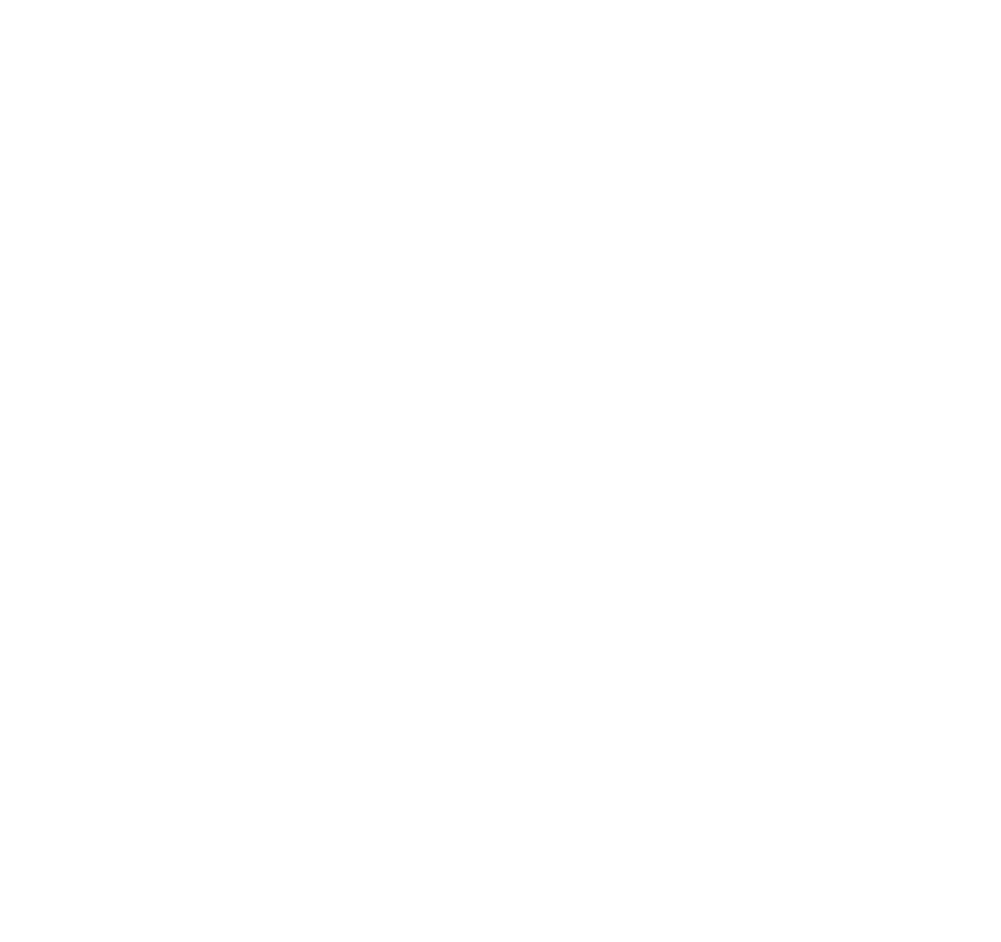
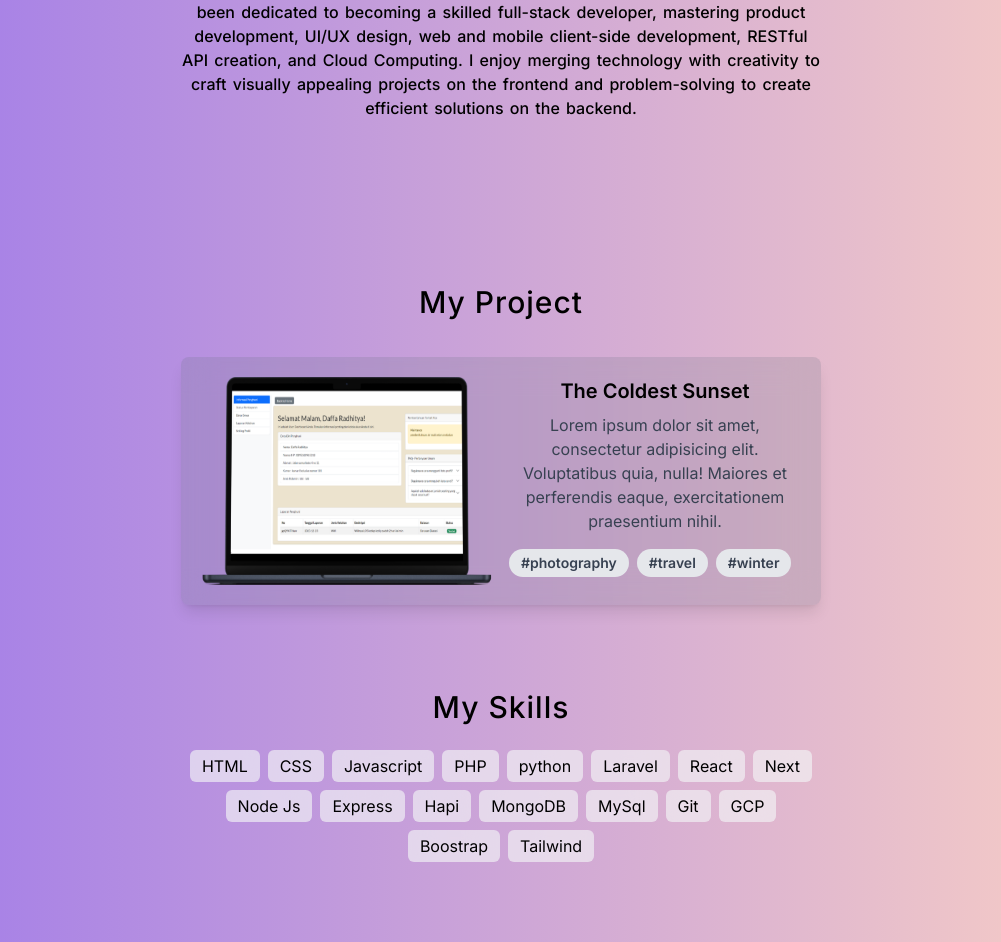
Before and after one commit to Dapoodap/next-personal, a Next.js app: page / in a window 1280 px wide. Shown: the part 911-1853 px from the top of the page, without its empty margins (139-1140 px from the left). Before the commit the page ends 800 px from the top, so only its background shows below. Built offline with nearby package versions, Linux system fonts and the light colour scheme.

Commit message:
features::makeskill

```diff
--- a/src/app/globals.css
+++ b/src/app/globals.css
@@ -5,3 +5,11 @@
 body {
     background-image: linear-gradient(to right, #9F7AEA, #FAD0C4);
   }
+
+
+.konten{
+  font-size: 16px;
+  word-spacing: 2px;
+  font-weight: 500;
+
+}
--- a/src/app/page.jsx
+++ b/src/app/page.jsx
@@ -1,6 +1,9 @@
 import React from "react";
 import Navbar from "@/components/Navbar";
 import HeroSection from "@/components/section/HeroSection";
+import AboutSection from "@/components/section/AboutSection";
+import ProjectSection from "@/components/section/ProjectSection";
+import SkillSection from "@/components/section/SkillSection";
 
 export default function Home() {
   return (
@@ -9,7 +12,9 @@
       <div className="mt-28 sm:mt-32">
         <HeroSection />
         <hr className="w-1/2 m-auto my-20 border border-black border-solid border-400 "/>
-        {/* Tambahkan komponen-komponen lainnya di sini */}
+        <AboutSection/>
+        <ProjectSection/>
+        <SkillSection/>
       </div>
     </div>
   );
--- a/src/components/Navbar.jsx
+++ b/src/components/Navbar.jsx
@@ -3,10 +3,10 @@
 function Navbar() {
   return (
     <div className="fixed top-0 z-50 flex flex-row flex-wrap justify-center w-full gap-5 px-5 py-3 transform -translate-x-1/2 bg-gray-500 rounded-none shadow-lg left-1/2 sm:w-fit sm:rounded-full sm:top-5 bg-clip-padding backdrop-filter backdrop-blur-lg bg-opacity-10">
-      <a href="#">Home</a>
-      <a href="#">About</a>
-      <a href="#">Projects</a>
-      <a href="#">Skills</a>
+      <a href="#home">Home</a>
+      <a href="#about">About</a>
+      <a href="#project">Projects</a>
+      <a href="#skill">Skills</a>
       <a href="#">Experience</a>
       <a href="#">Contact</a>
     </div>
--- /dev/null
+++ b/src/components/section/AboutSection.jsx
@@ -0,0 +1,12 @@
+import React from 'react'
+
+function AboutSection() {
+  return (
+    <div id='about' className='w-full m-auto mt-40 mb-40 text-center sm:w-1/2'>
+        <h1  style={{ fontSize:'30px',fontWeight:'500',letterSpacing:'1px' }}>About Me</h1>
+        <p className='p-3 mt-5 konten sm:p-0'>I recently graduated in Computer Science with a focus on Informatics Engineering from Dian Nuswantoro University Semarang. Throughout my studies, I actively participated in university organizations like DNCC and MPM-KM Dian Nuswantoro, fostering my passion for technology. Since my second year, I've been dedicated to becoming a skilled full-stack developer, mastering product development, UI/UX design, web and mobile client-side development, RESTful API creation, and Cloud Computing. I enjoy merging technology with creativity to craft visually appealing projects on the frontend and problem-solving to create efficient solutions on the backend.</p>
+    </div>
+  )
+}
+
+export default AboutSection
--- a/src/components/section/HeroSection.jsx
+++ b/src/components/section/HeroSection.jsx
@@ -6,7 +6,7 @@
 
 function HeroSection() {
   return (
-    <div className="flex flex-col items-center justify-center gap-4">
+    <div id="home" className="flex flex-col items-center justify-center gap-4">
       <div className="relative w-24 h-24">
         <Image
           src={me}
--- /dev/null
+++ b/src/components/section/ProjectSection.jsx
@@ -0,0 +1,50 @@
+import React from "react";
+import me from "../../assets/me.jpg";
+import kos from "../../assets/projkos.png";
+import Image from "next/image";
+
+function ProjectSection() {
+  return (
+    <div id="project" className="w-full mx-auto mb-20 text-center md:w-1/2">
+      <h1  style={{ fontSize:'30px',fontWeight:'500',letterSpacing:'1px' }}>My Project</h1>
+      <div className="flex flex-col items-center gap-3 p-5 mt-8 sm:p-0">
+        <div className="grid grid-cols-1 gap-4 p-5 bg-gray-500 rounded-lg shadow-lg backdrop-filter backdrop-blur-lg bg-opacity-20 md:grid-cols-2">
+          <div className="flex justify-center">
+            <Image
+              src={kos}
+              alt="Picture of the author"
+              objectFit="cover"
+              className="rounded-lg"
+              width={300}
+              height={200}
+            />
+          </div>
+          <div className="flex flex-col justify-between">
+            <div className="flex flex-col">
+              <h2 className="mb-2 text-xl font-semibold">The Coldest Sunset</h2>
+              <p className="text-base text-gray-700">
+                Lorem ipsum dolor sit amet, consectetur adipisicing elit.
+                Voluptatibus quia, nulla! Maiores et perferendis eaque,
+                exercitationem praesentium nihil.
+              </p>
+            </div>
+            <div className="flex flex-wrap mt-4">
+              <span className="inline-block px-3 py-1 mb-2 mr-2 text-sm font-semibold text-gray-700 bg-gray-200 rounded-full">
+                #photography
+              </span>
+              <span className="inline-block px-3 py-1 mb-2 mr-2 text-sm font-semibold text-gray-700 bg-gray-200 rounded-full">
+                #travel
+              </span>
+              <span className="inline-block px-3 py-1 mb-2 mr-2 text-sm font-semibold text-gray-700 bg-gray-200 rounded-full">
+                #winter
+              </span>
+            </div>
+          </div>
+        </div>
+
+      </div>
+    </div>
+  );
+}
+
+export default ProjectSection;
--- /dev/null
+++ b/src/components/section/SkillSection.jsx
@@ -0,0 +1,40 @@
+import React from 'react'
+
+function SkillSection() {
+    const skill = [
+        'HTML',
+        'CSS',
+        'Javascript',
+        'PHP',
+        'python',
+        'Laravel',
+        'React',
+        'Next',
+        'Node Js',
+        'Express',
+        'Hapi',
+        'MongoDB',
+        'MySql',
+        'Git',
+        'GCP',
+        'Boostrap',
+        'Tailwind'
+    ]
+  return (
+    <div id='skill' className='w-full m-auto mb-20 text-center sm:w-1/2'>
+        <h1  style={{ fontSize:'30px',fontWeight:'500',letterSpacing:'1px' }}>My Skills</h1>
+        <div className='flex flex-wrap items-center justify-center gap-2 mt-5 '>
+            {skill.map((skill,index)=>(
+                <>
+                <div key={index} className='flex items-center justify-center h-8 px-3 py-1 bg-gray-100 rounded-md bbackdrop-filter backdrop-blur-lg bg-opacity-65 w-fit'>
+                <p>{skill}</p>
+            </div>
+                </>
+            ))}
+
+        </div>
+    </div>
+  )
+}
+
+export default SkillSection
```
Also changed, not shown: src/assets/projkos.png (added).
